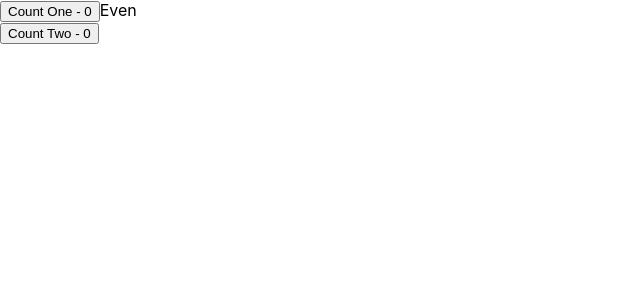
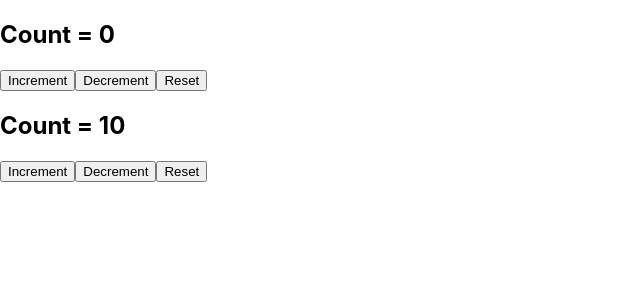
Before and after one commit to sakun9526/react-hooks, a React (Create React App) app: page / in a window 1280 px wide. Shown: the top 300 px of the page, without its empty margins (0-640 px from the left). Built offline with nearby package versions, Linux system fonts and the light colour scheme.

Commit message:
useCounter Custom hook example

```diff
--- a/src/App.js
+++ b/src/App.js
@@ -27,12 +27,17 @@
 //import ParentComponent from './components/UseCallbackHook/ParentComponent'
 
 //================================= USE MEMO HOOK =============================================//
-import Counter from './components/UseMemoHook/Counter'
+//import Counter from './components/UseMemoHook/Counter'
+
+//================================= USE COUNTER (CUSTOM HOOK) =================================//
+import CounterOne from './components/CustomHook/CounterOne'
+import CounterTwo from './components/CustomHook/CounterTwo'
 
 function App() {
   return (
     <div className="App">
-      <Counter/>
+      <CounterOne/>
+      <CounterTwo/>
 
     {/*------------------ useContext Hook code --------------------*/}
       {/* <UserContext.Provider value={'Sakun'}>
--- /dev/null
+++ b/src/Hooks/useCounter.js
@@ -0,0 +1,20 @@
+import { useState } from 'react'
+
+function useCounter(initialCount = 0, value) {
+	const [count, setCount] = useState(initialCount)
+
+	const increment = () => {
+		setCount(prevCount => prevCount + value)
+	}
+
+	const decrement = () => {
+		setCount(prevCount => prevCount - value)
+	}
+
+	const reset = () => {
+		setCount(initialCount)
+	}
+	return [count, increment, decrement, reset]
+}
+
+export default useCounter
--- /dev/null
+++ b/src/components/CustomHook/CounterOne.js
@@ -0,0 +1,17 @@
+import React from 'react'
+import useCounter from '../../Hooks/useCounter'
+
+function CounterOne() {
+	const [count, increment, decrement, reset] = useCounter(0, 1)
+
+	return (
+		<div>
+			<h2>Count = {count}</h2>
+			<button onClick={increment}>Increment</button>
+			<button onClick={decrement}>Decrement</button>
+			<button onClick={reset}>Reset</button>
+		</div>
+	)
+}
+
+export default CounterOne
--- /dev/null
+++ b/src/components/CustomHook/CounterTwo.js
@@ -0,0 +1,17 @@
+import React from 'react'
+import useCounter from '../../Hooks/useCounter'
+
+function CounterTwo() {
+	const [count, increment, decrement, reset] = useCounter(10, 10)
+
+	return (
+		<div>
+			<h2>Count = {count}</h2>
+			<button onClick={increment}>Increment</button>
+			<button onClick={decrement}>Decrement</button>
+			<button onClick={reset}>Reset</button>
+		</div>
+	)
+}
+
+export default CounterTwo
```
Also changed, not shown: 1 other file (tests, documents, lock files or other folders).
